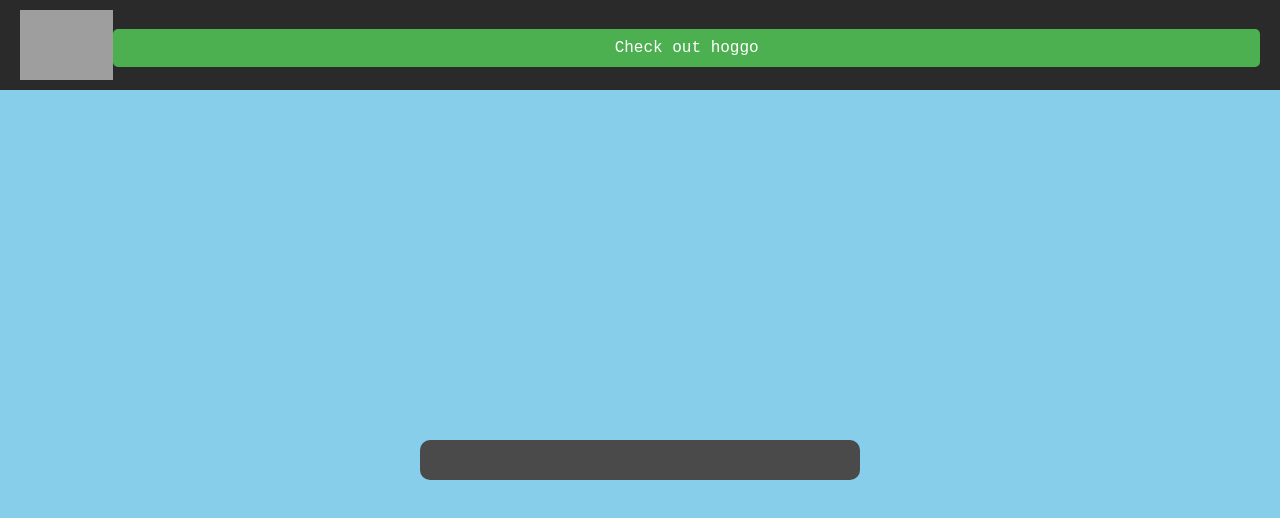
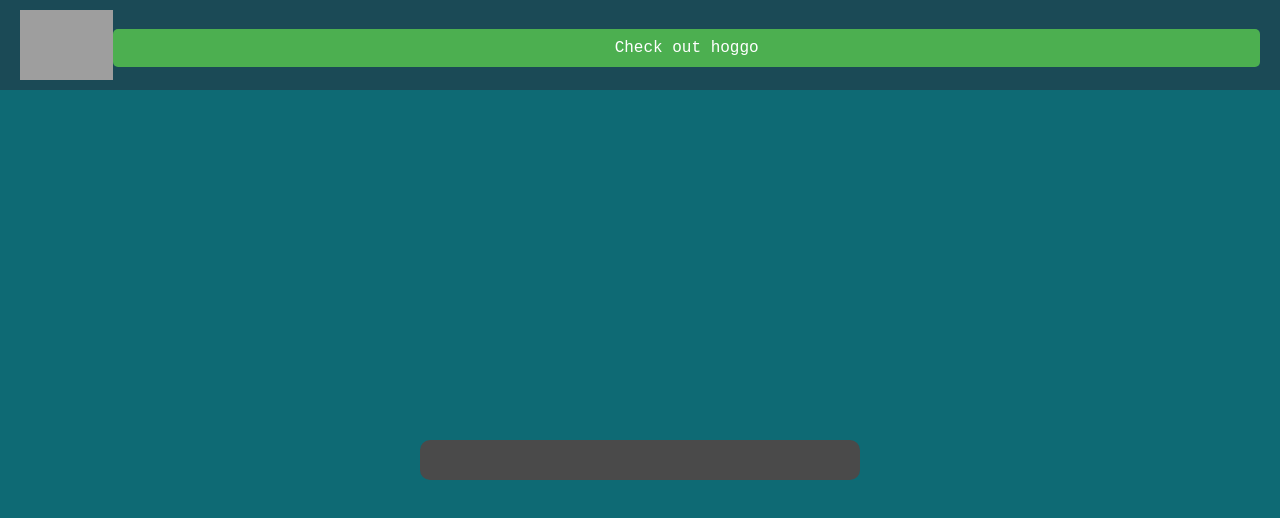
Before and after one commit to noakh12/ddchampion, a plain HTML site: page index.html in a window 1280 px wide. Drawn offline with Linux system fonts and the light colour scheme; grey boxes are pictures that could not be loaded.

Commit message:
Update index.html

```diff
--- a/index.html
+++ b/index.html
@@ -9,14 +9,14 @@
             font-family: 'Courier New', monospace;
             margin: 0;
             padding: 0;
-            background-color: #87CEEB;
+            background-color: #0e6a74;
         }
         #header {
             display: flex;
             justify-content: space-between;
             align-items: center;
             padding: 10px 20px;
-            background-color: #2A2A2A;
+            background-color: #1b4a56;
         }
         #logo {
             height: 70px;
@@ -134,6 +134,7 @@
     <div id="game-container">
         <div id="game-content">
 <div id="tutorial-screen">
+    <img id="tutorial-image" src="https://noakh12.github.io/ddchampion/images/pixelhoggo.png" alt="Tutorial Image">
     <h2>Tutorial</h2>
     <div id="tutorial-text">
         You are a startup founder trying to close as many deals with big clients as possible.
```
Lines whose indentation alone changed are shown as unchanged.
